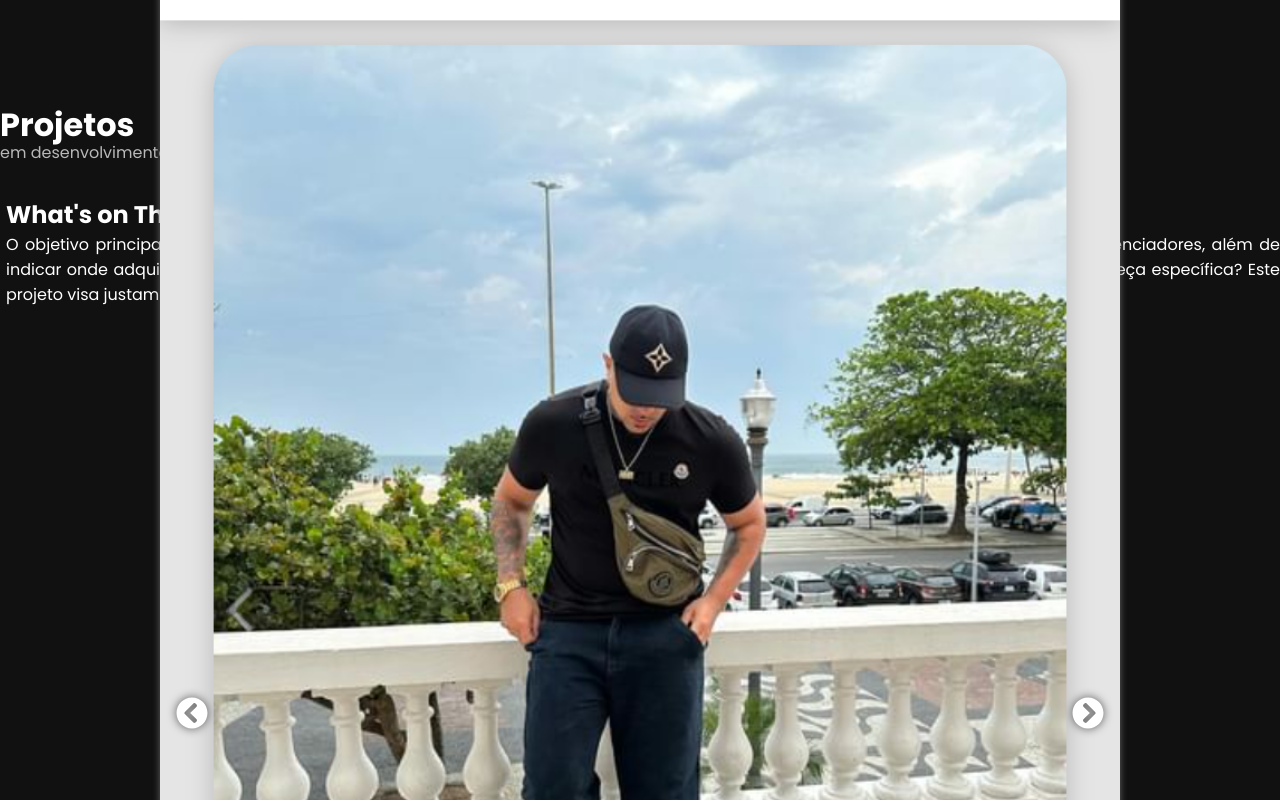
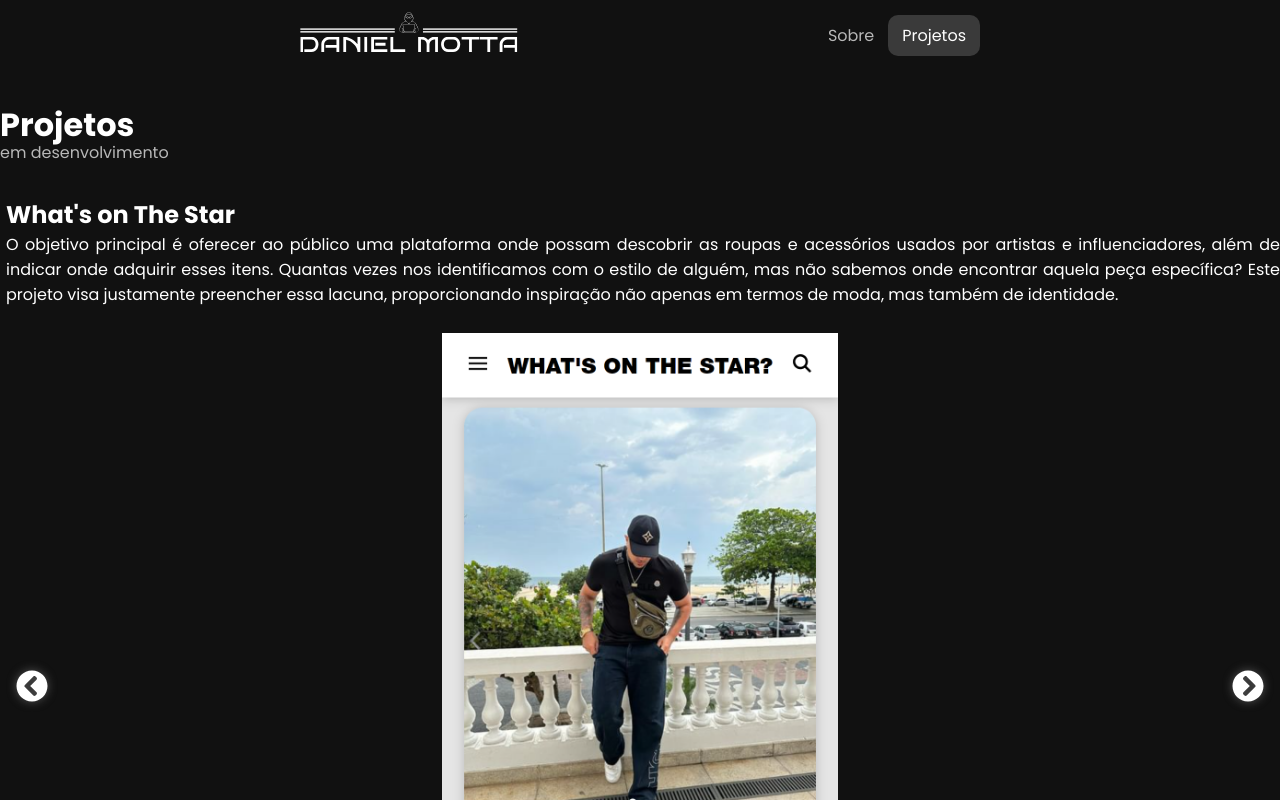
Before and after one commit to DanielMT7/daniel-motta, a React (Vite) app: page /projects in a window 1280 px wide. Shown: the top 800 px of the page. Built offline with nearby package versions, Linux system fonts and the light colour scheme.

Commit message:
refactor: altera estrutura e adiciona camada de metadados

```diff
--- a/src/components/Carousel/Carousel.jsx
+++ b/src/components/Carousel/Carousel.jsx
@@ -1,9 +1,10 @@
 import React, { useState } from 'react'
+
 import { FaChevronCircleLeft, FaChevronCircleRight } from 'react-icons/fa'
 
 import styles from './Carousel.module.css'
 
-function Carousel({ data }) {
+function Carousel({ data, metadata }) {
   const [slide, setSlide] = useState(0)
 
   const nextSlide = () => {
@@ -16,30 +17,39 @@ function Carousel({ data }) {
 
   return (
     <div className={styles.carousel}>
+      {data.length > 1 ? (
         <FaChevronCircleLeft
           onClick={prevSlide}
           className={`${styles.arrow} ${styles.arrow_left}`}
         />
+      ) : null}
 
       {data.map((item, index) => {
         return (
-          <img
-            src={item}
-            alt="Whats on The Star Image"
+          <div
             key={index}
             className={
               slide === index
-                ? styles.slide
-                : `${styles.slide} ${styles.slide_hidden}`
+                ? styles.slideWrapper
+                : `${styles.slideWrapper} ${styles.slide_hidden}`
             }
-          />
+          >
+            <img src={item} alt="Carousel Image" className={styles.slide} />
+            <div className={styles.metadata}>
+              <p>{metadata.about1}</p>
+              <p>{metadata.about2}</p>
+              <p>{metadata.about3}</p>
+            </div>
+          </div>
         )
       })}
 
+      {data.length > 1 ? (
         <FaChevronCircleRight
           onClick={nextSlide}
           className={`${styles.arrow} ${styles.arrow_right}`}
         />
+      ) : null}
 
       <span className={styles.indicators}>
         {data.map((_, index) => {
--- a/src/components/Carousel/Carousel.module.css
+++ b/src/components/Carousel/Carousel.module.css
@@ -4,18 +4,23 @@
   justify-content: center;
   align-items: center;
   width: 100%;
-  max-width: 960px;
   height: 100%;
-  max-height: 760px;
 }
 
 .carousel img {
-  object-fit: cover;
+  object-fit: contain;
+  max-width: 1280px;
+  max-height: 700px;
+}
+
+.slideWrapper {
+  position: relative;
+  width: 100%;
+  height: 100%;
 }
 
 .slide {
   border-radius: 0.5rem;
-  box-shadow: 0px 0px 7px #666;
   width: 100%;
   height: 100%;
 }
@@ -24,8 +29,38 @@
   display: none;
 }
 
+.metadata {
+  position: absolute;
+  top: 0;
+  left: 0;
+  width: 100%;
+  height: 100%;
+  max-height: 700px;
+  display: flex;
+  flex-direction: column;
+  justify-content: space-evenly;
+  align-items: flex-start;
+  padding-left: 80px;
+  background-color: rgba(0, 0, 0, 0.7);
+  color: white;
+  opacity: 0;
+  transition: opacity 0.5s ease;
+  border-radius: 8px;
+}
+
+
+.metadata p {
+  width: 300px;
+  text-align: justify;
+}
+
+.slideWrapper:hover .metadata {
+  opacity: 1;
+}
+
 .arrow {
   position: absolute;
+  z-index: 10;
   filter: drop-shadow(0px 0px 5px #555);
   width: 2rem;
   height: 2rem;
@@ -65,3 +100,18 @@
 .indicator_inactive {
   background-color: grey;
 }
+
+
+@media (max-width: 760px) {
+  .metadata {
+    justify-content: center;
+    align-items: center;
+    padding: 60px;
+    gap: 20px;
+  }
+
+  .metadata p {
+    width: 100%;
+  }
+
+}
```
Lines whose indentation alone changed are shown as unchanged.
